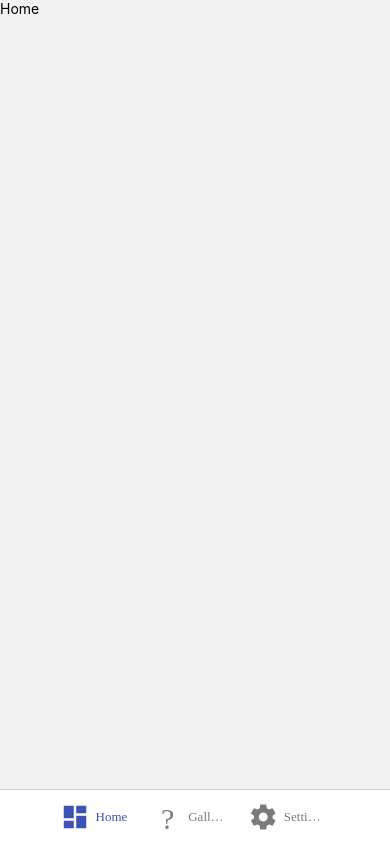
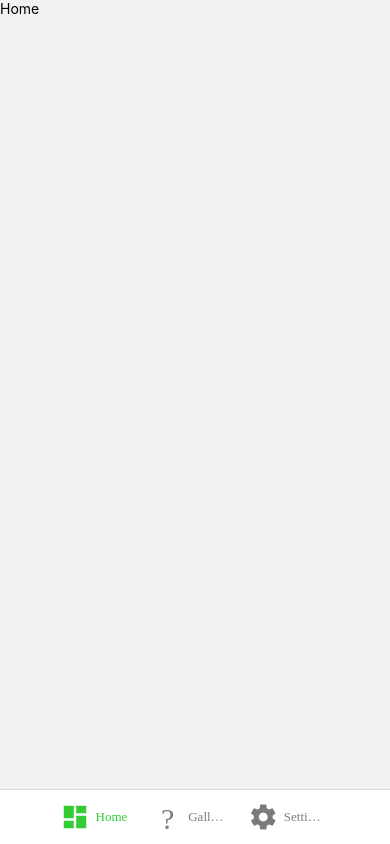
Before and after one commit to Aniruddha-Gade/Image_gallery__React_Native, a React Native app: screen / in a window 390 px wide. Built offline with nearby package versions, Linux system fonts and the light colour scheme; what react-native-device-info would draw is missing.

Commit message:
feat: update primary color

```diff
--- a/src/assets/Color.ts
+++ b/src/assets/Color.ts
@@ -37,7 +37,7 @@ const Color = {
   // navy_blue: '#1A1B2D',
   // cadet: '#606975',
   // Charcoal: '#384352',
-  primary: '#3F51B5',
+  primary: '#32CD32',
   Nero: '#1a1a1a',
   black_2: '#1D1B20',
   thin_light_grey: '#EBEBEB',
```
